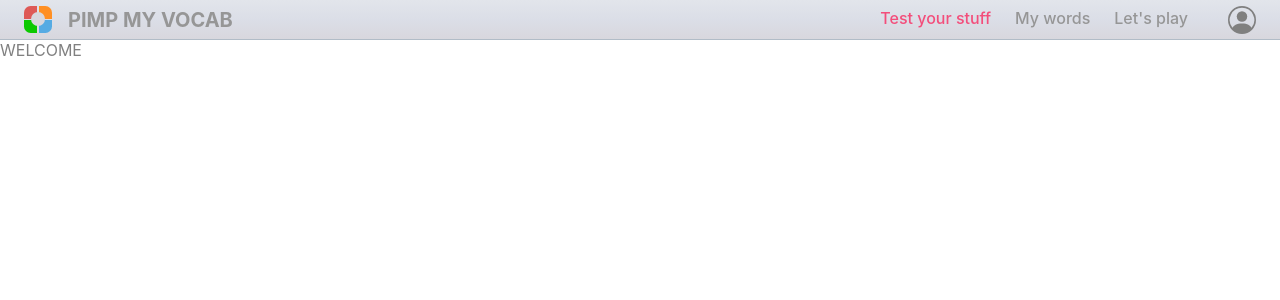
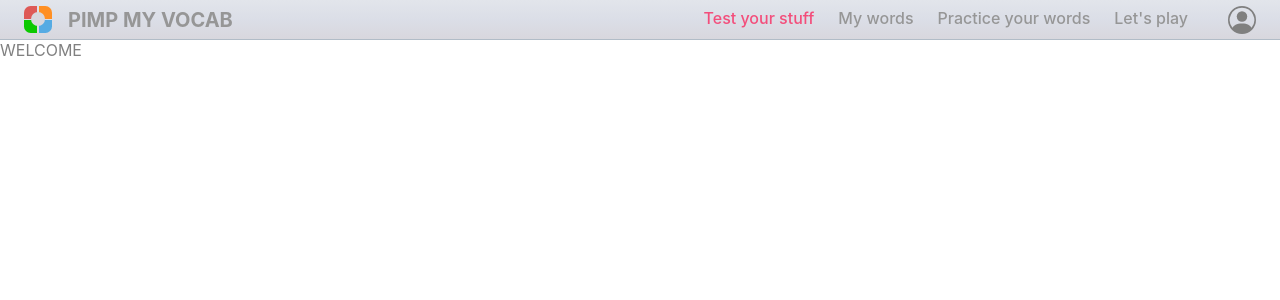
Before and after one commit to Crepkey/pmv_frond_end, a React (Create React App) app: page / in a window 1280 px wide. Shown: the top 300 px of the page. Built offline with nearby package versions, Linux system fonts and the light colour scheme.

Commit message:
Words practice is available from menu bar

```diff
--- a/src/components/mainComponents/MenuBar.tsx
+++ b/src/components/mainComponents/MenuBar.tsx
@@ -77,6 +77,7 @@ export default function MenuBar() {
 					Test your stuff
 				</MenuItem>
 				<MenuItem to="/my-words/active-words">My words</MenuItem>
+				<MenuItem to={"/practice/words"}> Practice your words</MenuItem>
 				<MenuItem to="/lets-play">Let's play</MenuItem>
 			</Menu>
 			<UserAvatarContainer>
```
